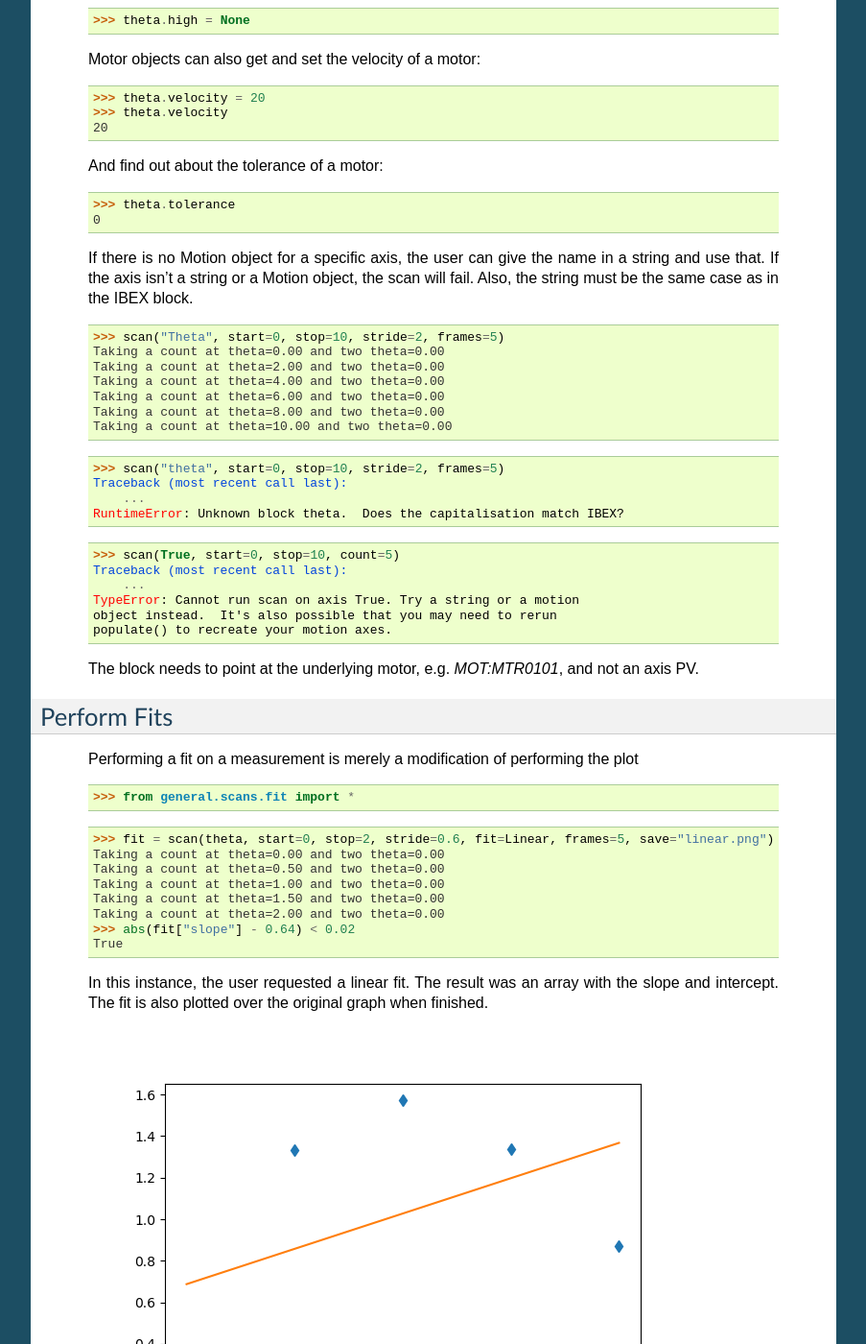
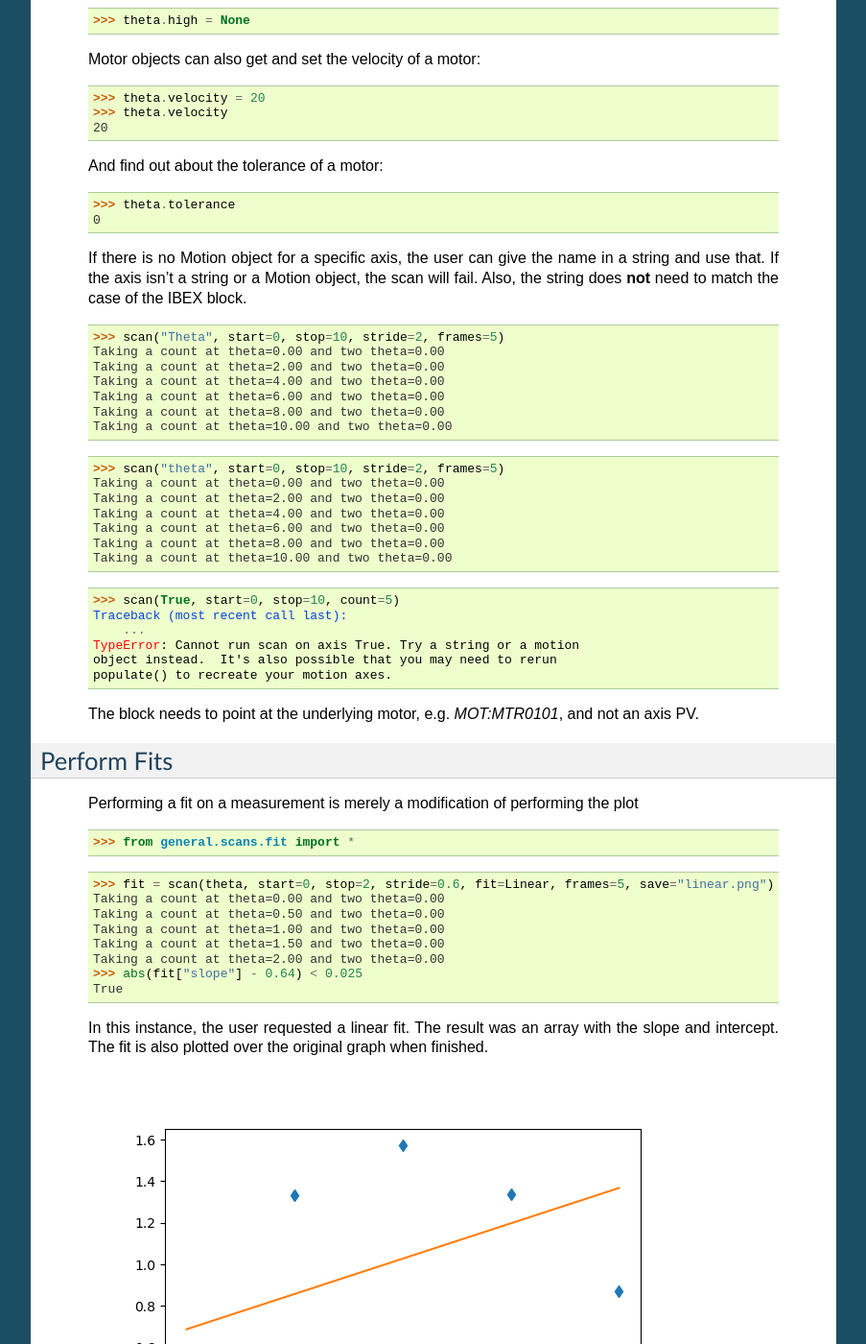
Before and after one commit to ISISNeutronMuon/InstrumentScripts, a Sphinx documentation site: the page built from doc/source/scans/tutorial.rst, in a window 1280 px wide and 1400 px high, scrolled down 3714 px. Shown: the whole window at 96% size, without its empty margins (198-1101 px from the left). Built offline with Sphinx 7.4.7, drawn with Linux system fonts in a browser that asks for light colours.

Commit message:
Add case insensitivity to BlockMotion

```diff
--- a/doc/source/scans/tutorial.rst
+++ b/doc/source/scans/tutorial.rst
@@ -226,8 +226,8 @@ Motor Objects
 
   If there is no Motion object for a specific axis, the user can give
   the name in a string and use that.  If the axis isn't a string or a
-  Motion object, the scan will fail.  Also, the string must be the
-  same case as in the IBEX block.
+  Motion object, the scan will fail.  Also, the string does **not** need
+  to match the case of the IBEX block.
 
   >>> scan("Theta", start=0, stop=10, stride=2, frames=5)
   Taking a count at theta=0.00 and two theta=0.00
@@ -238,9 +238,12 @@ Motor Objects
   Taking a count at theta=10.00 and two theta=0.00
 
   >>> scan("theta", start=0, stop=10, stride=2, frames=5)
-  Traceback (most recent call last):
-      ...
-  RuntimeError: Unknown block theta.  Does the capitalisation match IBEX?
+  Taking a count at theta=0.00 and two theta=0.00
+  Taking a count at theta=2.00 and two theta=0.00
+  Taking a count at theta=4.00 and two theta=0.00
+  Taking a count at theta=6.00 and two theta=0.00
+  Taking a count at theta=8.00 and two theta=0.00
+  Taking a count at theta=10.00 and two theta=0.00
 
   >>> scan(True, start=0, stop=10, count=5) # doctest: +NORMALIZE_WHITESPACE
   Traceback (most recent call last):
@@ -266,7 +269,7 @@ Perform Fits
   Taking a count at theta=1.00 and two theta=0.00
   Taking a count at theta=1.50 and two theta=0.00
   Taking a count at theta=2.00 and two theta=0.00
-  >>> abs(fit["slope"] - 0.64) < 0.02
+  >>> abs(fit["slope"] - 0.64) < 0.025
   True
 
   In this instance, the user requested a linear fit.  The result was an
```
Also changed, not shown: 2 other files.
